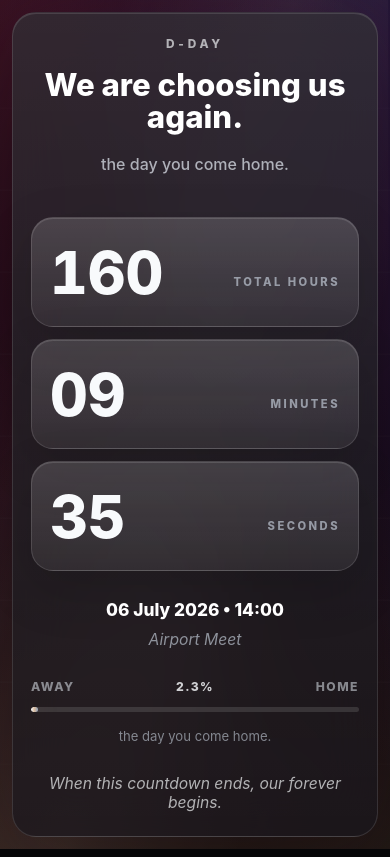
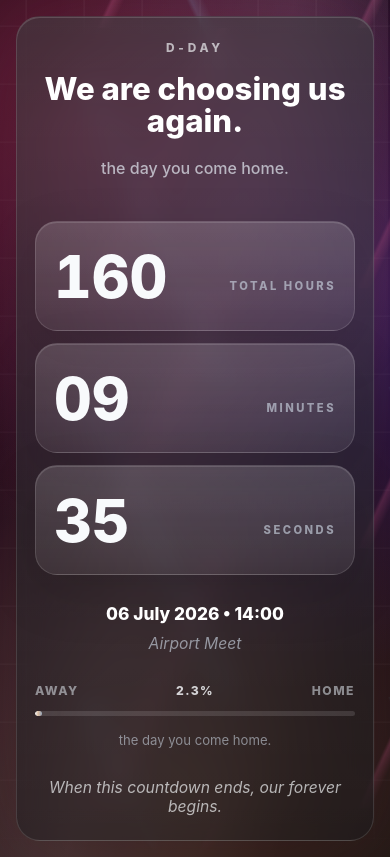
Before and after one commit to erdalyenigul/d-day, a Vue app: page / in a window 390 px wide. Built offline with nearby package versions, Linux system fonts and the light colour scheme.

Commit message:
Improve mobile neon background visibility

```diff
--- a/src/style.css
+++ b/src/style.css
@@ -410,12 +410,44 @@ h1 {
 @media (max-width: 820px) {
   .page-shell {
     align-items: stretch;
-    padding: 12px;
+    padding: 16px;
+    background:
+      radial-gradient(circle at 18% 12%, rgba(255, 74, 141, 0.42), transparent 34%),
+      radial-gradient(circle at 88% 28%, rgba(137, 92, 255, 0.34), transparent 36%),
+      radial-gradient(circle at 42% 92%, rgba(255, 183, 103, 0.26), transparent 38%),
+      linear-gradient(145deg, #050406 0%, #1a0716 48%, #07070d 100%);
+    background-size: 140% 140%, 150% 150%, 130% 130%, 100% 100%;
+  }
+
+  .page-shell::before {
+    background:
+      linear-gradient(115deg, transparent 0 39%, rgba(255, 111, 173, 0.24) 40%, transparent 43%),
+      linear-gradient(65deg, transparent 0 45%, rgba(139, 211, 255, 0.18) 46%, transparent 49%),
+      linear-gradient(90deg, rgba(255, 255, 255, 0.07) 1px, transparent 1px),
+      linear-gradient(rgba(255, 255, 255, 0.055) 1px, transparent 1px);
+    background-size: 260px 260px, 310px 310px, 58px 58px, 58px 58px;
+    opacity: 0.95;
+    mask-image: linear-gradient(to bottom, black 0%, black 88%, transparent 100%);
+  }
+
+  .page-shell::after {
+    background:
+      linear-gradient(105deg, transparent 10%, rgba(255, 210, 232, 0.2) 48%, transparent 82%),
+      linear-gradient(to bottom, rgba(0, 0, 0, 0.16), transparent 34%, rgba(0, 0, 0, 0.46));
+    opacity: 0.9;
   }
 
   .memory-panel {
-    min-height: calc(100vh - 24px);
+    min-height: calc(100vh - 32px);
     border-radius: 24px;
+    background:
+      linear-gradient(180deg, rgba(255, 255, 255, 0.13), rgba(255, 255, 255, 0.035)),
+      rgba(10, 7, 13, 0.52);
+    box-shadow:
+      0 32px 110px rgba(0, 0, 0, 0.46),
+      0 0 90px rgba(255, 74, 141, 0.14),
+      inset 0 1px 0 rgba(255, 255, 255, 0.15);
+    backdrop-filter: blur(14px);
   }
 
   .timer-grid {
```
